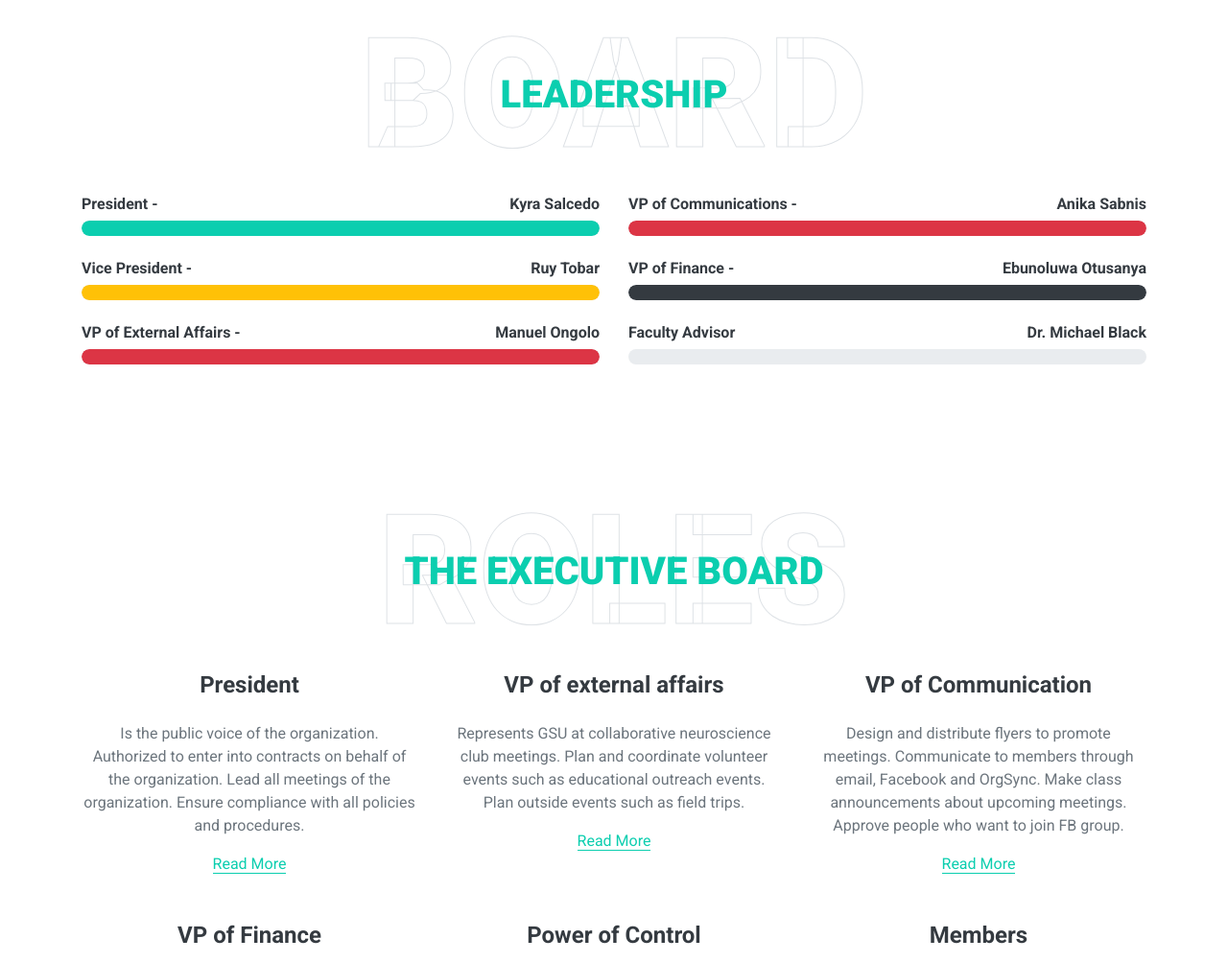
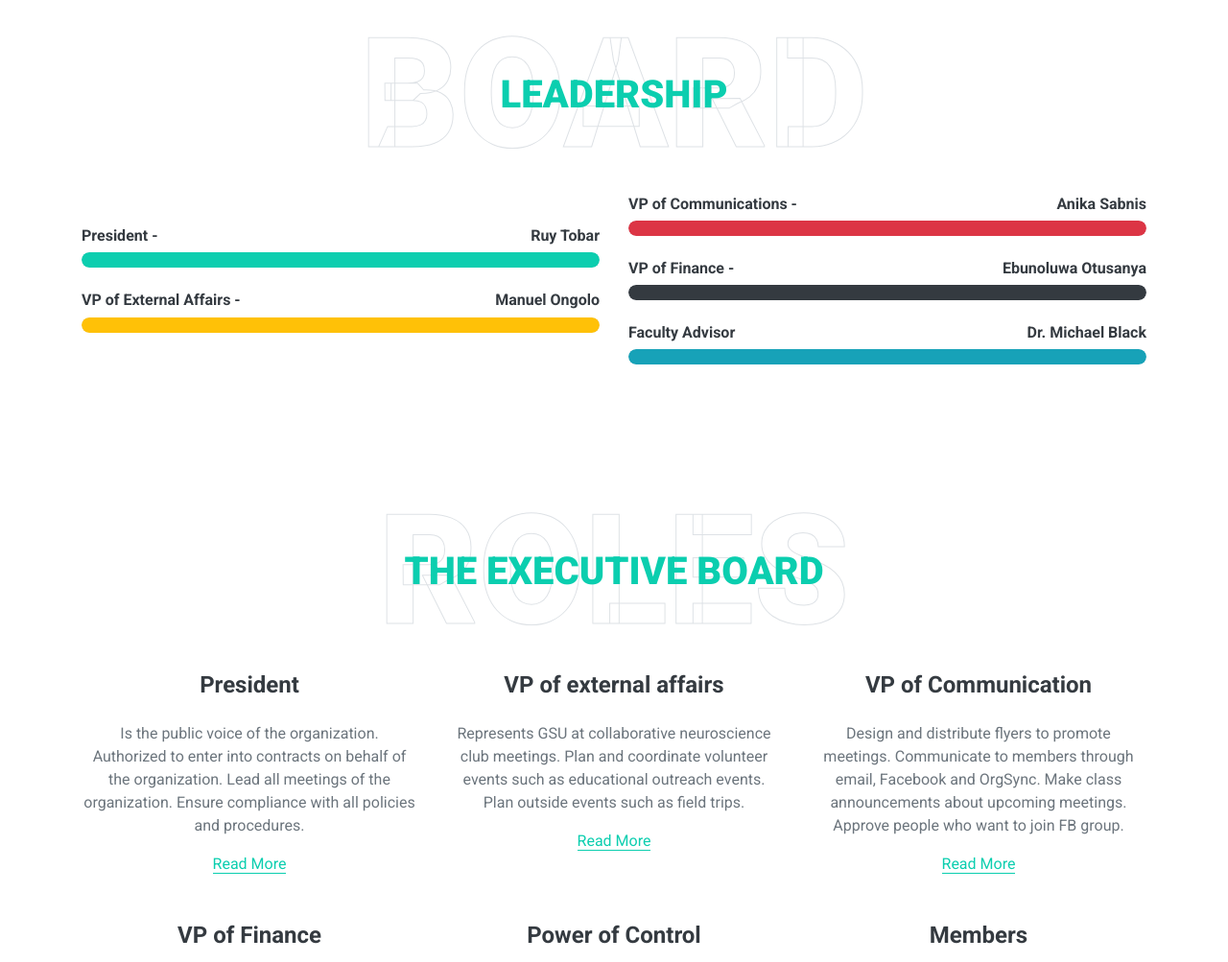
Before and after one commit to neudestifanoes/CNS--GSU, a plain HTML site: page index.html in a window 1280 px wide. Shown: the part 2193-3196 px from the top of the page at 96% size. Drawn offline with nearby package versions, Linux system fonts and the light colour scheme.

Commit message:
Update index.html

```diff
--- a/index.html
+++ b/index.html
@@ -191,19 +191,10 @@
                     <div class="skill mb-4">
                         <div class="d-flex justify-content-between">
                             <h6 class="font-weight-bold"> President - </h6>
-                            <h6 class="font-weight-bold">Kyra Salcedo</h6>
+                            <h6 class="font-weight-bold">Ruy Tobar</h6>
                         </div>
                         <div class="progress">
                             <div class="progress-bar bg-primary" role="progressbar" aria-valuenow="100" aria-valuemin="0" aria-valuemax="100"></div>
-                        </div>
-                    </div>
-                    <div class="skill mb-4">
-                        <div class="d-flex justify-content-between">
-                            <h6 class="font-weight-bold">Vice President - </h6>
-                            <h6 class="font-weight-bold">Ruy Tobar</h6>
-                        </div>
-                        <div class="progress">
-                            <div class="progress-bar bg-warning" role="progressbar" aria-valuenow="100" aria-valuemin="0" aria-valuemax="100"></div>
                         </div>
                     </div>
                     <div class="skill mb-4">
@@ -212,7 +203,7 @@
                             <h6 class="font-weight-bold">Manuel Ongolo</h6>
                         </div>
                         <div class="progress">
-                            <div class="progress-bar bg-danger" role="progressbar" aria-valuenow="100" aria-valuemin="0" aria-valuemax="100"></div>
+                            <div class="progress-bar bg-warning" role="progressbar" aria-valuenow="100" aria-valuemin="0" aria-valuemax="100"></div>
                         </div>
                     </div>
                 </div>
@@ -241,7 +232,7 @@
                             <h6 class="font-weight-bold">Dr. Michael Black</h6>
                         </div>
                         <div class="progress">
-                            <div class="progress-bar bg-info" role="progressbar" aria-valuenow="0" aria-valuemin="0" aria-valuemax="100"></div>
+                            <div class="progress-bar bg-info" role="progressbar" aria-valuenow="100" aria-valuemin="0" aria-valuemax="100"></div>
                         </div>
                     </div>
                 </div>
```
